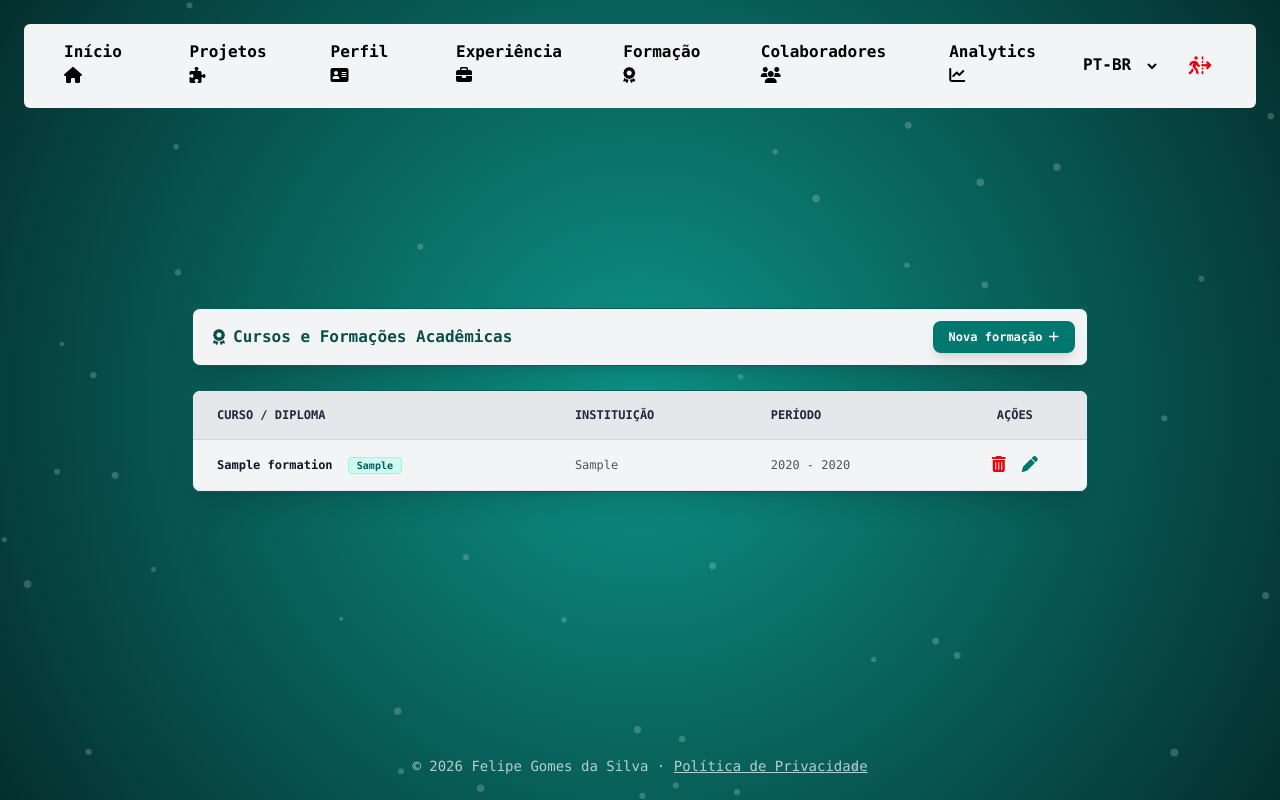
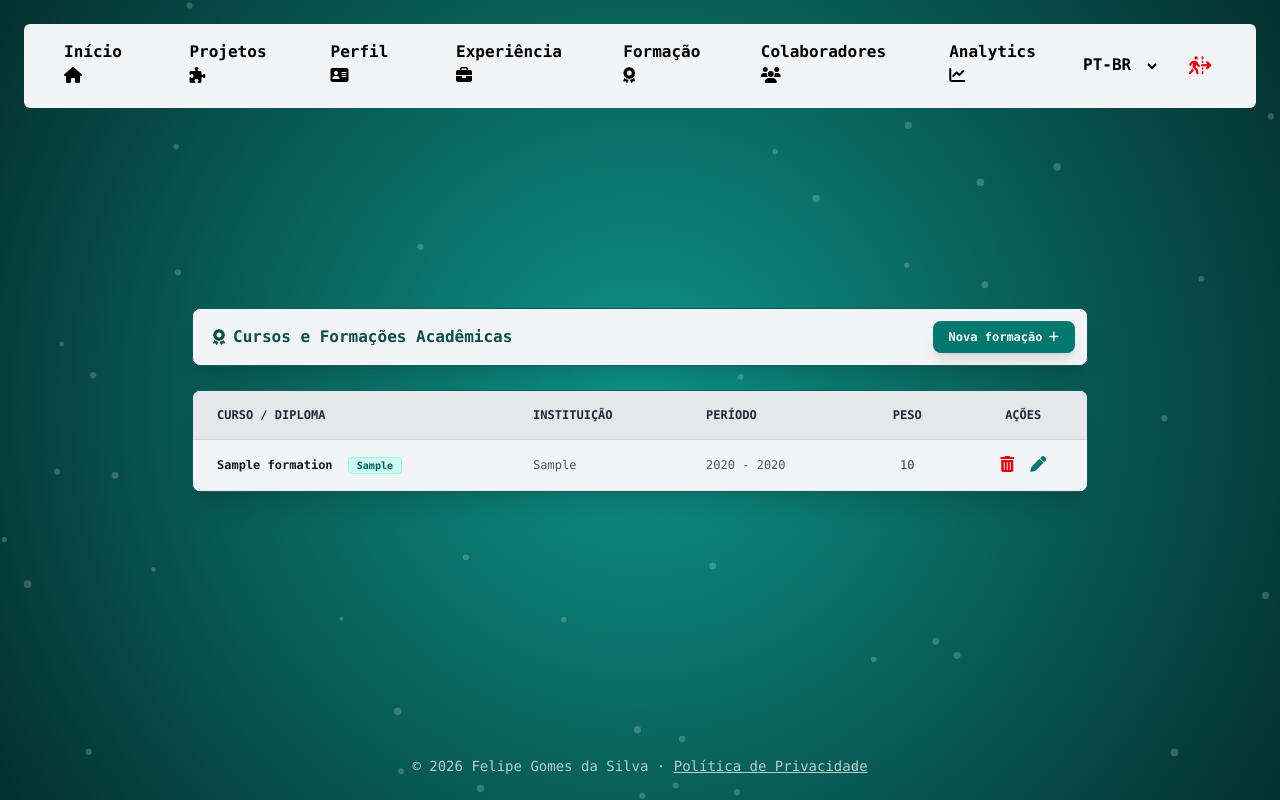
Before and after one commit to felipegomes12/Portfolio, a Django app: page /panel/admin/formation/ in a window 1280 px wide. Run offline with Django 5.2, Linux system fonts and the light colour scheme; a user stored in the database is signed in; tables that the repository leaves empty hold one stand-in row (values such as "Sample post"); some libraries are stand-ins or nearby versions.

Commit message:
certificate weight

```diff
--- a/MainApp/models.py
+++ b/MainApp/models.py
@@ -130,6 +130,8 @@ class Formation(models.Model):
     ini_date = models.DateField(blank=True)
     end_date = models.DateField(blank=True, null=True)
     certificate = models.ImageField(blank=True, upload_to="certifications/")
+    weight = models.IntegerField(default=0)
+
 
 class AccessLog(models.Model):
     id = models.BigAutoField(primary_key=True)
--- a/MainApp/views.py
+++ b/MainApp/views.py
@@ -18,7 +18,7 @@ class HomeTemplateView(TemplateView):
         profile = ProfileInfo.objects.first()
         projects = MyProjects.objects.prefetch_related("project_topics", "project_gallery").filter(is_active=True).order_by("-weight", "-id")
         experiences = ProfessionalExp.objects.all().order_by("-ini_date")
-        formations = Formation.objects.all().order_by("-ini_date")
+        formations = Formation.objects.all().order_by("-weight", "-ini_date")
         collaborators = Collaborator.objects.all().order_by("id")
         return render(request, self.template_name, {
             "profile": profile,
@@ -967,7 +967,7 @@ class DeleteProfessionalExpView(LoginRequiredMixin, View):
 class ListFormationView(LoginRequiredMixin, View):
     def get(self, request):
         try:
-            queryset = Formation.objects.all().order_by("-ini_date")
+            queryset = Formation.objects.all().order_by("-weight", "-ini_date")
             data = []
             for obj in queryset:
                 data.append({
@@ -980,6 +980,7 @@ class ListFormationView(LoginRequiredMixin, View):
                     "ini_date": obj.ini_date.strftime("%Y-%m-%d") if obj.ini_date else "",
                     "end_date": obj.end_date.strftime("%Y-%m-%d") if obj.end_date else "",
                     "certificate": obj.certificate.url if obj.certificate else None,
+                    "weight": obj.weight,
                 })
             return JsonResponse({"results": data})
         except Exception as e:
@@ -996,6 +997,8 @@ class CreateFormationView(LoginRequiredMixin, View):
             ini_date = request.POST.get("ini_date") or None
             end_date = request.POST.get("end_date") or None
             certificate = request.FILES.get("certificate")
+            weight_raw = request.POST.get("weight", "0")
+            weight = int(weight_raw) if weight_raw and weight_raw.isdigit() else 0
 
             obj = Formation.objects.create(
                 tipe=tipe,
@@ -1005,7 +1008,8 @@ class CreateFormationView(LoginRequiredMixin, View):
                 institution=institution,
                 ini_date=ini_date,
                 end_date=end_date,
-                certificate=certificate
+                certificate=certificate,
+                weight=weight
             )
             return JsonResponse({"message": "Formação criada", "id": obj.id})
         except Exception as e:
@@ -1024,6 +1028,10 @@ class UpdateFormationView(LoginRequiredMixin, View):
                 obj.ini_date = request.POST.get("ini_date") or None
             if "end_date" in request.POST:
                 obj.end_date = request.POST.get("end_date") or None
+
+            weight_raw = request.POST.get("weight")
+            if weight_raw is not None:
+                obj.weight = int(weight_raw) if weight_raw.isdigit() else 0
 
             certificate = request.FILES.get("certificate")
             if certificate:
--- a/static/js/adminFormation.js
+++ b/static/js/adminFormation.js
@@ -28,7 +28,7 @@ document.addEventListener("DOMContentLoaded", function() {
 // Listar Formações
 function fetchFormations() {
     const tbody = document.getElementById("formation_table_body");
-    if (tbody) tbody.innerHTML = `<tr><td colspan="4" class="px-6 py-6 text-center text-gray-500 italic">Carregando formações...</td></tr>`;
+    if (tbody) tbody.innerHTML = `<tr><td colspan="5" class="px-6 py-6 text-center text-gray-500 italic">Carregando formações...</td></tr>`;
 
     fetch("/api/formation/list/")
         .then(res => res.json())
@@ -38,7 +38,7 @@ function fetchFormations() {
         })
         .catch(err => {
             console.error("Erro:", err);
-            if (tbody) tbody.innerHTML = `<tr><td colspan="4" class="px-6 py-6 text-center text-red-600 italic">Erro ao carregar formações.</td></tr>`;
+            if (tbody) tbody.innerHTML = `<tr><td colspan="5" class="px-6 py-6 text-center text-red-600 italic">Erro ao carregar formações.</td></tr>`;
         });
 }
 
@@ -48,7 +48,7 @@ function renderTable(list) {
     tbody.innerHTML = "";
 
     if (list.length === 0) {
-        tbody.innerHTML = `<tr><td colspan="4" class="px-6 py-6 text-center text-gray-500 italic">Nenhuma formação ou curso cadastrado.</td></tr>`;
+        tbody.innerHTML = `<tr><td colspan="5" class="px-6 py-6 text-center text-gray-500 italic">Nenhuma formação ou curso cadastrado.</td></tr>`;
         return;
     }
 
@@ -68,6 +68,7 @@ function renderTable(list) {
             <td class="px-6 py-4 font-bold text-gray-900">${esc(title)} <span class="text-[10px] font-mono bg-teal-100 text-teal-800 px-2 py-0.5 rounded border border-teal-200 ml-2 font-bold">${esc(tipe)}</span></td>
             <td class="px-6 py-4 text-gray-600">${esc(f.institution)}</td>
             <td class="px-6 py-4 text-gray-600">${start} - ${end}</td>
+            <td class="px-6 py-4 text-center font-mono">${esc(f.weight)}</td>
             <td class="px-6 py-4 text-center">
                 <div class="flex justify-center gap-4">
                     <button onclick="deleteFormation(${f.id})" class="text-red-600 hover:text-red-800 cursor-pointer" title="Excluir">
@@ -94,6 +95,7 @@ function openModal() {
     document.getElementById("form_tipe_en").value = "";
     document.getElementById("form_ini_date").value = "";
     document.getElementById("form_end_date").value = "";
+    document.getElementById("form_weight").value = "0";
     document.getElementById("form_certificate").value = null;
     document.getElementById("certificate_preview").innerHTML = `<i class="fa-solid fa-award text-gray-300 text-2xl"></i>`;
 
@@ -141,6 +143,7 @@ function editFormation(id) {
     document.getElementById("form_tipe_en").value = form.tipe_en || "";
     document.getElementById("form_ini_date").value = form.ini_date || "";
     document.getElementById("form_end_date").value = form.end_date || "";
+    document.getElementById("form_weight").value = form.weight || 0;
 
     if (form.certificate) {
         document.getElementById("certificate_preview").innerHTML = `<img src="${form.certificate}" class="w-full h-full object-cover">`;
@@ -181,6 +184,7 @@ function saveFormation(e) {
     const tipe_en = document.getElementById("form_tipe_en").value.trim();
     const ini_date = document.getElementById("form_ini_date").value;
     const end_date = document.getElementById("form_end_date").value;
+    const weight = document.getElementById("form_weight").value;
 
     if (!title || !institution || !ini_date) {
         showToast("Preencha todos os campos obrigatórios.", "error");
@@ -200,6 +204,7 @@ function saveFormation(e) {
     form.append("ini_date", ini_date);
     if (end_date) form.append("end_date", end_date);
     else form.append("end_date", "");
+    form.append("weight", weight);
 
     const fileInput = document.getElementById("form_certificate");
     if (fileInput.files.length > 0) {
--- a/templates/admin/formation.html
+++ b/templates/admin/formation.html
@@ -117,7 +117,7 @@
                 </div>
             </div>
 
-            <div class="grid grid-cols-1 md:grid-cols-2 gap-4">
+            <div class="grid grid-cols-1 md:grid-cols-3 gap-4">
                 <!-- Data de Início -->
                 <div class="flex flex-col gap-2">
                     <label class="font-bold text-gray-700">{% translate "Data de Início" %} *</label>
@@ -135,6 +135,18 @@
                         type="date"
                         id="form_end_date"
                         class="bg-gray-50 border border-gray-300 rounded-lg px-4 py-2.5 focus:outline-none focus:border-teal-600 text-gray-900"
+                    >
+                </div>
+                <!-- Peso (Ordenação) -->
+                <div class="flex flex-col gap-2">
+                    <label class="font-bold text-gray-700">{% translate "Peso (Ordenação)" %}</label>
+                    <input
+                        type="number"
+                        id="form_weight"
+                        class="bg-gray-50 border border-gray-300 rounded-lg px-4 py-2.5 focus:outline-none focus:border-teal-600 text-gray-900 font-mono"
+                        placeholder="Ex: 10"
+                        value="0"
+                        min="0"
                     >
                 </div>
             </div>
@@ -186,6 +198,7 @@
                     <th class="px-6 py-4 font-bold">{% translate "Curso / Diploma" %}</th>
                     <th class="px-6 py-4 font-bold">{% translate "Instituição" %}</th>
                     <th class="px-6 py-4 font-bold">{% translate "Período" %}</th>
+                    <th class="px-6 py-4 font-bold text-center">{% translate "Peso" %}</th>
                     <th class="px-6 py-4 font-bold text-center">{% translate "Ações" %}</th>
                 </tr>
             </thead>
```
Also changed, not shown: MainApp/migrations/0005_formation_weight.py (added), 1 other file.
